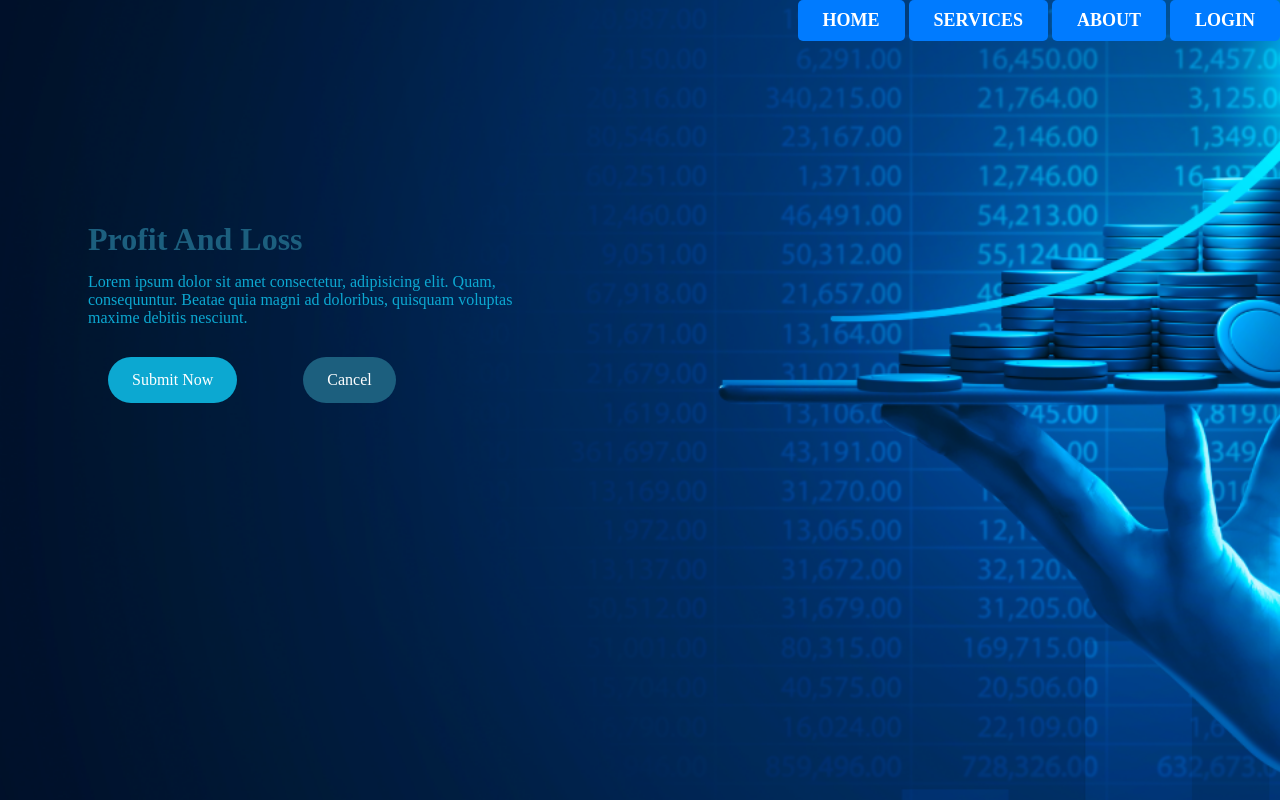
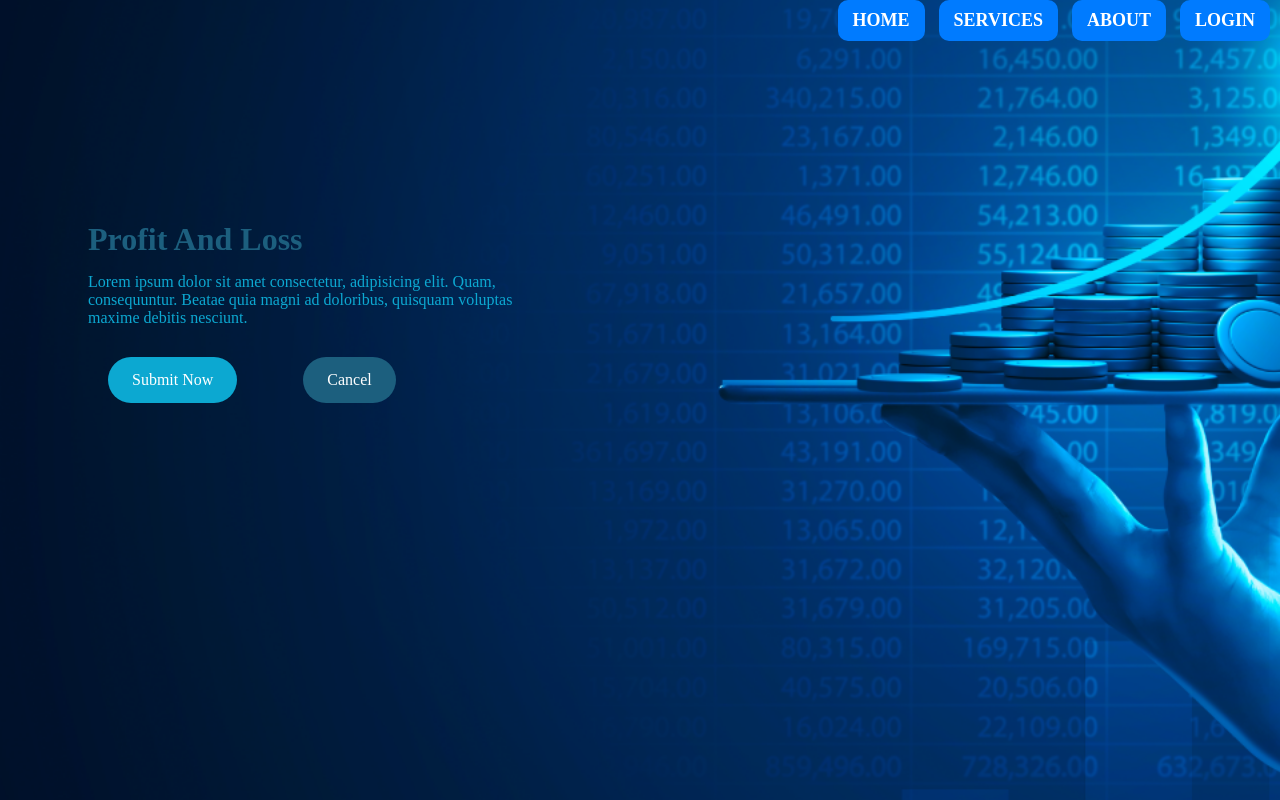
Before and after one commit to MantasKukulskis/Profit-and-loss, a website: page index.html in a window 1280 px wide. Drawn offline with Linux system fonts and the light colour scheme.

```diff
--- a/css/main.css
+++ b/css/main.css
@@ -23,17 +23,17 @@
     font-weight: bold;
     padding-top: 20px;
     text-align: right;
-    word-spacing: 60px;
-    padding-right: 35px;
+    word-spacing: 50px;
+    padding-right: 30px;
     display: inline-block;
     background-color: #007bff;
     color: white;
-    padding: 10px 25px;
+    padding: 10px 15px;
     font-size: 18px;
     text-decoration: none;
-    border-radius: 5px;
+    border-radius: 10px;
     transition: transform 0.3s ease-in-out;
-
+    margin-right: 10px;
 }
 
 header > div > nav > a:hover {
```
